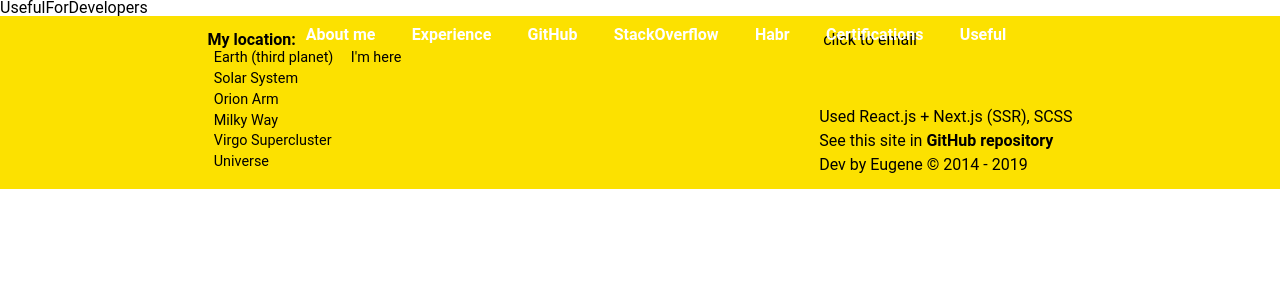
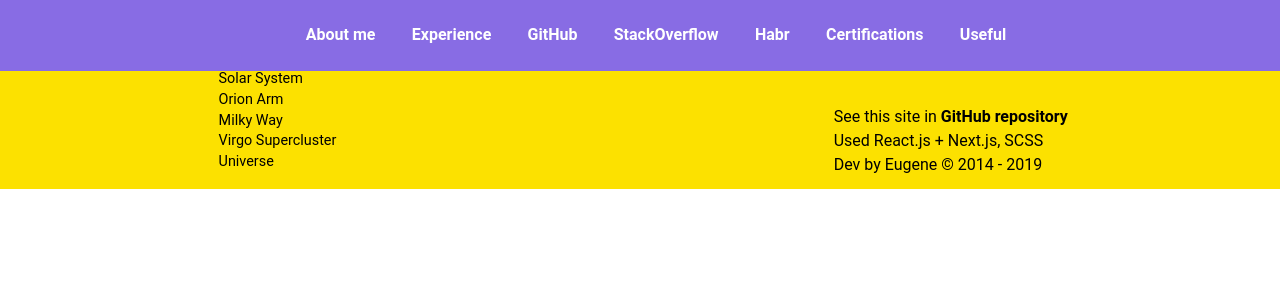
Before and after one commit to it-efrem/it-efrem.com, a Next.js app: page /useful_for_developers in a window 1280 px wide. Shown: the top 300 px of the page. Built offline with nearby package versions, Linux system fonts and the light colour scheme.

Commit message:
App -> -+icons unicode

```diff
--- a/components/Smart/Footer/index.js
+++ b/components/Smart/Footer/index.js
@@ -42,8 +42,8 @@ export default function Footer() {
                 </ul>
             </div>
             <div className='copyright'>
-                <div>
-                    <i className="far fa-envelope"/>
+                <div className='copyright_email'>
+                    <mark>📧</mark>
                     &nbsp;
                     {
                         !contactsIsVisible ?
@@ -57,12 +57,12 @@ export default function Footer() {
                     }
                 </div>
                 <div>
-                    <p>Used React.js + Next.js (SSR), SCSS</p>
                     <p>
                         <span>See this site in</span>
                         &nbsp;
                         <a href='https://github.com/Evgeny-Bukovski/it-efrem.com' target="_blank">GitHub repository</a>
                     </p>
+                    <p>Used React.js + Next.js, SCSS</p>
                     <p>Dev by Eugene &copy; 2014 - {moment(Date.now()).format('YYYY')}</p>
                 </div>
             </div>
--- a/components/Smart/Footer/style.scss
+++ b/components/Smart/Footer/style.scss
@@ -27,6 +27,23 @@ footer {
     display: flex;
     flex-direction: column;
     justify-content: space-between;
+
+    &_email {
+      display: flex;
+      align-items: center;
+
+      .link {
+        align-self: flex-end;
+      }
+
+      mark {
+        font-size: 2em;
+      }
+
+      span {
+        font-size: 1.4em;
+      }
+    }
   }
 
   a {
--- a/components/Smart/Header/style.scss
+++ b/components/Smart/Header/style.scss
@@ -12,7 +12,7 @@ header {
   justify-content: center;
   width: 100%;
   padding: 1em;
-  background: transparent;
+  background: $main-container_color;
   z-index: 2;
   transition: 0.3s;
 
--- a/pages/index/index.js
+++ b/pages/index/index.js
@@ -67,6 +67,7 @@ export default function IndexPage() {
                 <div className="IndexPage_container">
                     <div className='IndexPage_block'>
                         <div className='IndexPage_block-label'>
+                            <mark>⚡</mark>
                             <span>Experience {getWorkExperience()}</span>
                         </div>
                         <div className='lastUpdateDate'>
@@ -82,6 +83,7 @@ export default function IndexPage() {
                     </div>
                     <div className='IndexPage_block'>
                         <div className='IndexPage_block-label'>
+                            <mark>🔨</mark>
                             <span>Skills</span>
                         </div>
                         <div className='skills'>
@@ -92,6 +94,7 @@ export default function IndexPage() {
                     </div>
                     <div className='IndexPage_block'>
                         <div className='IndexPage_block-label'>
+                            <mark>👽</mark>
                             <span>About me</span>
                         </div>
                         <AboutMe/>
--- a/pages/index/style.scss
+++ b/pages/index/style.scss
@@ -39,9 +39,15 @@
 
     &-label {
       margin: 3em 0 1.5em;
+      white-space: nowrap;
 
       span {
         font-size: 3.5em;
+      }
+
+      mark {
+        font-size: 3em;
+        vertical-align: top;
       }
     }
   }
```
